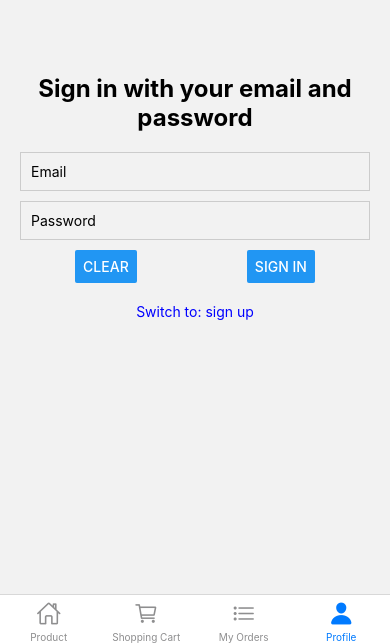
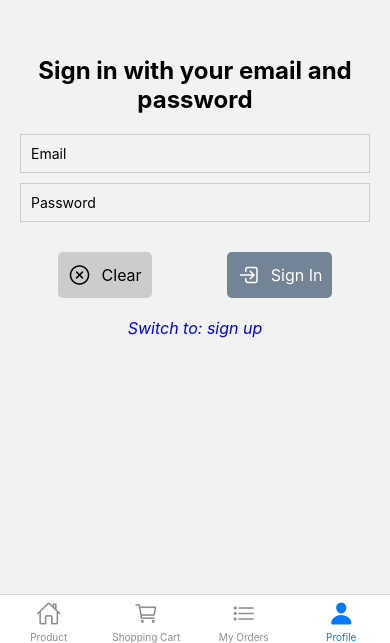
Before and after one commit to AbhayaStha/Fake-Store, a React Native app: screen /SignIn in a window 390 px wide. Shown: the part 201-844 px from the top of the page. Built offline with nearby package versions, Linux system fonts and the light colour scheme.

Commit message:
UI changes

```diff
--- a/src/screens/SignInScreen.js
+++ b/src/screens/SignInScreen.js
@@ -1,9 +1,9 @@
-// src/screens/SignInScreen.js
 import React, { useState } from 'react';
-import { View, Text, TextInput, Button, Alert, StyleSheet } from 'react-native';
+import { View, Text, TextInput, TouchableOpacity, Alert, StyleSheet } from 'react-native';
 import { useDispatch } from 'react-redux';
 import { signIn } from '../store/authSlice';
 import { useNavigation } from '@react-navigation/native';
+import { Ionicons } from '@expo/vector-icons';
 
 const SignInScreen = () => {
   const [email, setEmail] = useState('');
@@ -14,9 +14,9 @@ const SignInScreen = () => {
   const handleSignIn = () => {
     dispatch(signIn({ email, password }))
       .then(response => {
-        console.log('Server Response:', response); // Log the server response
+        console.log('Server Response:', response);
         if (response.payload && response.payload.status === 'OK') {
-          navigation.navigate('UserProfile'); // Navigate to UserProfileScreen
+          navigation.navigate('UserProfile');
         } else {
           Alert.alert('Error', 'Wrong email or password');
         }
@@ -44,12 +44,18 @@ const SignInScreen = () => {
         secureTextEntry
       />
       <View style={styles.buttonContainer}>
-        <Button title="Clear" onPress={() => { setEmail(''); setPassword(''); }} />
-        <Button title="Sign In" onPress={handleSignIn} />
+        <TouchableOpacity style={[styles.button, { backgroundColor: '#ccc' }]} onPress={() => { setEmail(''); setPassword(''); }}>
+          <Ionicons name='close-circle-outline' size={24} color='black' />
+          <Text style={styles.buttonText}>Clear</Text>
+        </TouchableOpacity>
+        <TouchableOpacity style={[styles.button, { backgroundColor: '#728495' }]} onPress={handleSignIn}>
+          <Ionicons name='log-in-outline' size={24} color='white' />
+          <Text style={[styles.buttonText, { color: 'white' }]}>Sign In</Text>
+        </TouchableOpacity>
       </View>
-      <Text style={styles.switchText} onPress={() => navigation.navigate('SignUp')}>
-        Switch to: sign up
-      </Text>
+      <TouchableOpacity style={styles.switchTextContainer} onPress={() => navigation.navigate('SignUp')}>
+        <Text style={styles.switchText}>Switch to: sign up</Text>
+      </TouchableOpacity>
     </View>
   );
 };
@@ -75,11 +81,27 @@ const styles = StyleSheet.create({
   buttonContainer: {
     flexDirection: 'row',
     justifyContent: 'space-around',
+    marginTop: 20,
+  },
+  button: {
+    flexDirection: 'row',
+    alignItems: 'center',
+    padding: 10,
+    borderRadius: 5,
+  },
+  buttonText: {
+    marginLeft: 10,
+    fontSize: 16,
+  },
+  switchTextContainer: {
+    marginTop: 20,
+    alignItems: 'center',
   },
   switchText: {
-    textAlign: 'center',
-    marginTop: 20,
-    color: 'blue',
+    color: 'black',
+    fontSize: 16,
+    fontStyle: 'italic',
+    color: 'blue'
   },
 });
 
--- a/src/screens/SignUpScreen.js
+++ b/src/screens/SignUpScreen.js
@@ -1,9 +1,9 @@
-// src/screens/SignUpScreen.js
 import React, { useState } from 'react';
-import { View, Text, TextInput, Button, Alert, StyleSheet } from 'react-native';
+import { View, Text, TextInput, TouchableOpacity, Alert, StyleSheet } from 'react-native';
 import { useDispatch } from 'react-redux';
-import { signUp } from '../store/authSlice'; // Implement this action in your authSlice
+import { signUp } from '../store/authSlice';
 import { useNavigation } from '@react-navigation/native';
+import { Ionicons } from '@expo/vector-icons';
 
 const SignUpScreen = () => {
   const navigation = useNavigation();
@@ -29,8 +29,6 @@ const SignUpScreen = () => {
     }
   };
 
-
-
   return (
     <View style={styles.container}>
       <Text style={styles.title}>Sign up a new user</Text>
@@ -54,12 +52,18 @@ const SignUpScreen = () => {
         secureTextEntry
       />
       <View style={styles.buttonContainer}>
-        <Button title="Clear" onPress={() => { setName(''); setEmail(''); setPassword(''); }} />
-        <Button title="Sign Up" onPress={handleSignUp} />
+        <TouchableOpacity style={[styles.button, { backgroundColor: '#ccc' }]} onPress={() => { setName(''); setEmail(''); setPassword(''); }}>
+          <Ionicons name='close-circle-outline' size={24} color='black' />
+          <Text style={styles.buttonText}>Clear</Text>
+        </TouchableOpacity>
+        <TouchableOpacity style={[styles.button, { backgroundColor: '#728495' }]} onPress={handleSignUp}>
+          <Ionicons name='person-add-outline' size={20} color='white' />
+          <Text style={[styles.buttonText, { color: 'white' }]}>Sign Up</Text>
+        </TouchableOpacity>
       </View>
-      <Text style={styles.switchText} onPress={() => navigation.navigate('SignIn')}>
-        Switch to: sign in
-      </Text>
+      <TouchableOpacity style={styles.switchTextContainer} onPress={() => navigation.navigate('SignIn')}>
+        <Text style={styles.switchText}>Switch to: sign in</Text>
+      </TouchableOpacity>
     </View>
   );
 };
@@ -85,11 +89,27 @@ const styles = StyleSheet.create({
   buttonContainer: {
     flexDirection: 'row',
     justifyContent: 'space-around',
+    marginTop: 20,
+  },
+  button: {
+    flexDirection: 'row',
+    alignItems: 'center',
+    padding: 10,
+    borderRadius: 5,
+  },
+  buttonText: {
+    marginLeft: 10,
+    fontSize: 16,
+  },
+  switchTextContainer: {
+    marginTop: 20,
+    alignItems: 'center',
   },
   switchText: {
-    textAlign: 'center',
-    marginTop: 20,
-    color: 'blue',
+    color: 'black',
+    fontSize: 16,
+    fontStyle: 'italic',
+    color: 'blue'
   },
 });
 
--- a/src/screens/UserProfileScreen.js
+++ b/src/screens/UserProfileScreen.js
@@ -1,8 +1,9 @@
 import React, { useState, useEffect } from 'react';
-import { View, Text, TextInput, Button, Alert, StyleSheet, ActivityIndicator } from 'react-native';
+import { View, Text, TextInput, Alert, StyleSheet, ActivityIndicator, TouchableOpacity } from 'react-native';
 import { useDispatch, useSelector } from 'react-redux';
 import { signOut, updateUser } from '../store/authSlice';
 import { useNavigation } from '@react-navigation/native';
+import { Ionicons } from '@expo/vector-icons';
 
 const UserProfileScreen = () => {
   const dispatch = useDispatch();
@@ -45,7 +46,7 @@ const UserProfileScreen = () => {
   if (status === 'loading') {
     return (
       <View style={styles.container}>
-        <ActivityIndicator size="large" color="#0000ff" />
+        <ActivityIndicator size="large" color="#728495" />
         <Text style={styles.text}>Loading...</Text>
       </View>
     );
@@ -78,8 +79,14 @@ const UserProfileScreen = () => {
             secureTextEntry
           />
           <View style={styles.buttonContainer}>
-            <Button title="Confirm" onPress={handleUpdate} color="#4CAF50" />
-            <Button title="Cancel" onPress={() => setEditing(false)} color="#f44336" />
+            <TouchableOpacity style={styles.button} onPress={handleUpdate}>
+              <Ionicons name='checkmark-circle' size={24} color='green' />
+              <Text style={styles.buttonText}>Confirm</Text>
+            </TouchableOpacity>
+            <TouchableOpacity style={styles.button} onPress={() => setEditing(false)}>
+              <Ionicons name='close-circle' size={24} color='red' />
+              <Text style={styles.buttonText}>Cancel</Text>
+            </TouchableOpacity>
           </View>
         </>
       ) : (
@@ -89,8 +96,14 @@ const UserProfileScreen = () => {
           <Text style={styles.label}>Email:</Text>
           <Text style={styles.text}>{user.email}</Text>
           <View style={styles.buttonContainer}>
-            <Button title="Update" onPress={() => setEditing(true)} color="#2196F3" />
-            <Button title="Sign Out" onPress={() => dispatch(signOut())} color="#f44336" />
+            <TouchableOpacity style={[styles.button, { backgroundColor: '#ccc' }]} onPress={() => setEditing(true)}>
+              <Ionicons name='create' size={24} color='black' />
+              <Text style={[styles.buttonText, { color: 'black' }]}>Update</Text>
+            </TouchableOpacity>
+            <TouchableOpacity style={[styles.button, { backgroundColor: '#728495' }]} onPress={() => dispatch(signOut())}>
+              <Ionicons name='log-out' size={24} color='white' />
+              <Text style={[styles.buttonText, { color: 'white' }]}>Sign Out</Text>
+            </TouchableOpacity>
           </View>
         </>
       )}
@@ -139,6 +152,16 @@ const styles = StyleSheet.create({
     justifyContent: 'space-around',
     marginTop: 20,
   },
+  button: {
+    flexDirection: 'row',
+    alignItems: 'center',
+    padding: 10,
+    borderRadius: 5,
+  },
+  buttonText: {
+    marginLeft: 5,
+    fontSize: 16,
+  },
 });
 
 export default UserProfileScreen;
```
